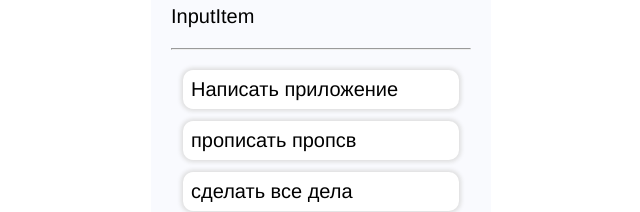
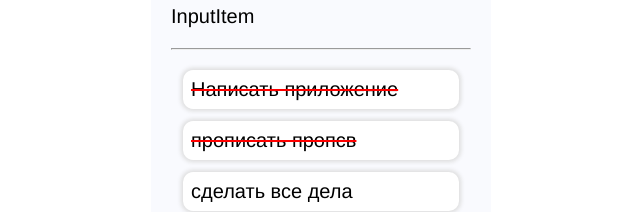
Before and after one commit to WebHeroSchool/todo_oleg, a React (Create React App) app: page / in a window 1280 px wide. Shown: the part 122-334 px from the top of the page, without its empty margins (319-959 px from the left). Built offline with nearby package versions, Linux system fonts and the light colour scheme.

Commit message:
+ classnames

```diff
--- a/package.json
+++ b/package.json
@@ -34,5 +34,8 @@
       "last 1 firefox version",
       "last 1 safari version"
     ]
+  },
+  "devDependencies": {
+    "classnames": "^2.2.6"
   }
 }
--- a/src/components/App/App.js
+++ b/src/components/App/App.js
@@ -7,13 +7,16 @@
 const App =()=> {
   const items = [
     {
-      value: 'Написать приложение'
+      value: 'Написать приложение',
+      isDone: true
     },
     {
-      value: 'прописать пропсв'
+      value: 'прописать пропсв',
+      isDone: true
     },
     {
-      value: 'сделать все дела'
+      value: 'сделать все дела',
+      isDone: false
     }
   ];
 
--- a/src/components/App/App.module.css
+++ b/src/components/App/App.module.css
@@ -30,3 +30,12 @@
   border-radius: 10px;
   box-shadow: 0 0 4px 2px rgba(221, 221, 221, 1);
 }
+
+.item {
+  color: black;
+}
+
+.done {
+  text-decoration: line-through;
+  text-decoration-color: red;
+}
--- a/src/components/Item/Item.js
+++ b/src/components/Item/Item.js
@@ -1,7 +1,13 @@
 import React from 'react';
+import classnames from 'classnames';
+import styles from '../App/App.module.css';
 
-const Item =({value})=>(
-  <span>{value}</span>
+const Item =({value, isDone})=>(<span className={
+  classnames({
+    [styles.item]: true,
+    [styles.done]: isDone,
+  })
+} >{value}</span>
 );
 
 export default Item;
--- a/src/components/ItemList/ItemList.js
+++ b/src/components/ItemList/ItemList.js
@@ -3,7 +3,9 @@
 
 
 const ItemList =({items})=> (<ul>
-  {items.map(item => <li key={item.value}><Item value={item.value}/></li>)}
+  {items.map(item => <li key={item.value}>
+    <Item value={item.value} isDone={item.isDone} />
+    </li>)}
 </ul>);
 
 
```
Also changed, not shown: 2 other files (tests, documents, lock files or other folders).
